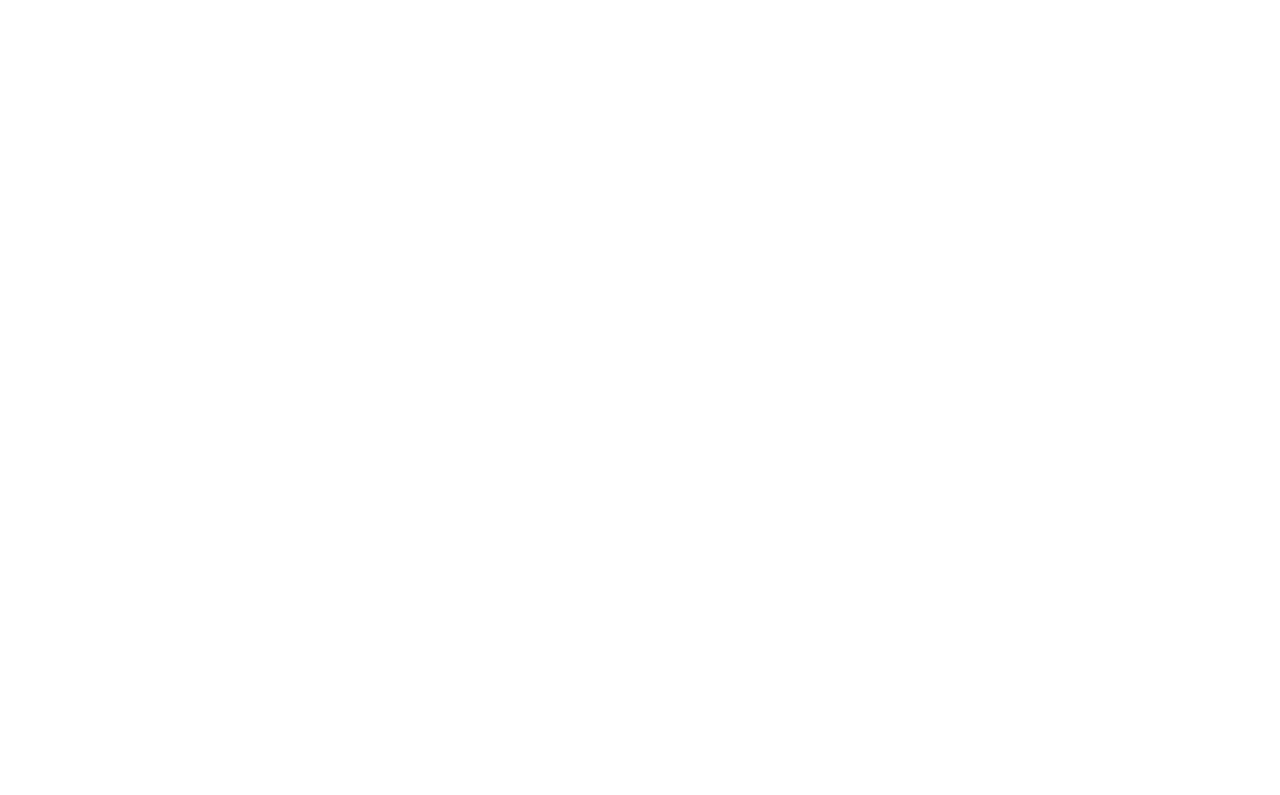
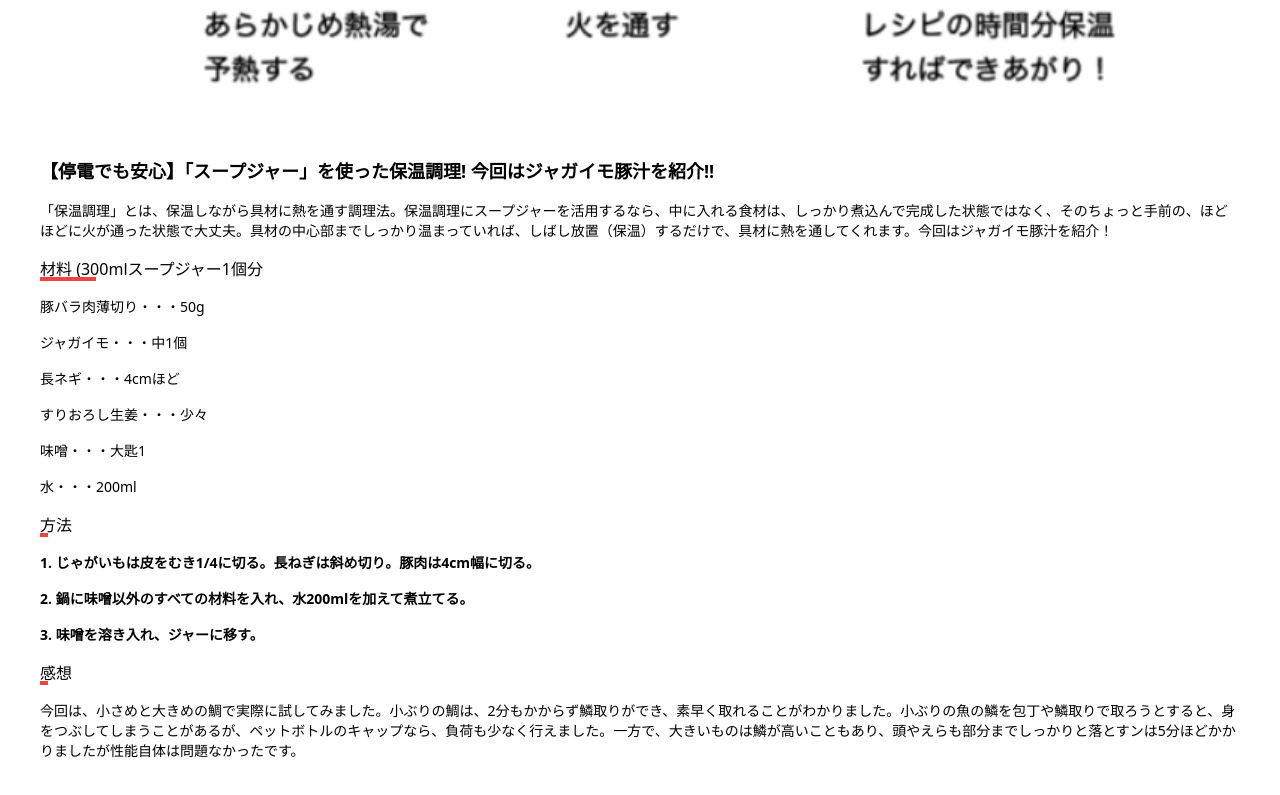
Before and after one commit to batosg/RakutenHackathon, a Next.js app: page /tips/id in a window 1280 px wide. Before the commit this address had no page. Shown: the part 523-1318 px from the top of the page. Before the commit the page ends 800 px from the top, so only its background shows below. Built offline with nearby package versions, Linux system fonts and the light colour scheme.

Commit message:
feat: make id folder

```diff
--- /dev/null
+++ b/app/tips/id/page.tsx
@@ -0,0 +1,101 @@
+import { GassConlo } from "@/public";
+import { Petbottle } from "@/public"
+import { Bottle } from "@/public"
+import Image from "next/image";
+
+
+const image1 = <Image className="w-[90vw] mx-auto" src={GassConlo} alt="ガスコンロ" />;
+const image2 = <Image className="w-[90vw] mx-auto" src={Petbottle} alt="ペットボトル" />;
+const image3 = <Image className="w-[90vw] mx-auto" src={Bottle} alt="水筒" />;
+const title = (text: string) => <h1 className="text-lg font-bold mb-4 ">{text}</h1>;
+const baseText = (text: string) => <div className="mb-4 text-left text-sm">{text}</div>;
+const heading = (text: string) => <h1 className="text-1xl mb-4 relative inline-block text-base">{text}<span className="absolute left-0 bottom-0 w-1/4 h-1 bg-red-500"></span></h1>;
+const middleHeading = (text: string) => <div className="mb-4s text-left text-sm font-bold">{text}</div>;
+
+{/*ガスが止まった時の対策記事*/ }
+const context = <div className="m-10 mx-left">
+    {title("【ガスが止まった時に】火を使わない調理法／節ガス・節水になるポリ袋調理法")}
+    {baseText("地震や大型台風などの災害によって「ガス」が使えなくなったときにできる調理の工夫と、節ガス・節水になる「ポリ袋調理」について解説します。")}
+
+    {heading("ガスが使えないときにできる調理の工夫")}
+    {middleHeading("カセットコンロを使う")}
+    {baseText("ガスが使えないときの代わりの熱源として、あると役立つのがカセットコンロです。ただし、ガスボンベの燃焼時間には限りがあるので、 加熱するものに優先順位をつけて、効率的に使うよう心がけましょう。コンロを2台並べたり、ストーブのそばで使用したりするのは危険なので避けてください。「カセットコンロの正しい使い方」も確認してください。")}
+    {middleHeading("乾物や缶詰にアレンジを加える")}
+    {baseText("レトルト食品や缶詰はそのまま食べられるのがいいところですが、毎食、加工品ばかりだと飽きがちです。そんなときはひと手間加えて、味つけをアレンジしてみましょう。ガスや電気を使わなくても、乾物を調味料とあえたり、食材を缶詰にのせたりするだけで、立派なおかずになります。手づくりの料理があると、減退しがちな食欲も回復します。")}
+    {middleHeading("電気が使える場合の熱源")}
+    {baseText("災害時に必ずしもすべてのライフラインが止まるわけではありません。電気が使える環境であれば、ガスの代わりに 電子レンジや炊飯器、ホットプレートなどを活用し、普段と変わらない食事を楽しめます。")}
+
+    {heading("制限のある環境下で役立つ「ポリ袋調理」")}
+    {baseText("ポリ袋調理は、災害時の制限ある環境下で役立つ調理法です。基本は食材を入れて、湯せんにかけるだけですが、 いくつかポイントがあります。")}
+    {middleHeading("1. ポリ袋に食材と調味料を入れる")}
+    {baseText("深めの器などにポリ袋をかぶせてから食材を入れます。こぼれる心配がなく、特に水などの液体を加えるときは安心です。もちろんポリ袋にそのまま食材を入れても問題ありません。")}
+    {middleHeading("2. 手でもんで混ぜる")}
+    {baseText("あえたり、味をなじませたり、こねたりといった作業をポリ袋をもんで行います。ボウルや泡立て器などの調理器具がなくても大丈夫です。")}
+    {middleHeading("3. 空気を抜いて上の方で口を結ぶ")}
+    {baseText("加熱すると空気が膨張し、破裂する可能性があるので、空気が入らないようねじり上げ、 袋の上部でかたく結びます（結んだあとは、 ねじれが戻ってもOK）。")}
+    {middleHeading("4. 鍋に水をはり、耐熱皿を敷く")}
+    {baseText("ポリ袋が鍋底に直接当たると、熱で破れる可能性があるので、水を入れて耐熱皿を敷いておきます。")}
+    {middleHeading("5. 鍋にポリ袋を入れて加熱する")}
+    {baseText("食材の入ったポリ袋を、水の状態から入れます。鍋に湯を沸かしてから入れてもいいですが、水からの方がエネルギーを効率的に使うことができます。加熱中はなるべくフタをして、蒸発を防いでください。")}
+    {middleHeading("6. トングなどで取り出して、器に盛る")}
+    {baseText("火がとおったら、トングや菜箸で袋をすくい上げます。結び目の下をハサミで切り、器に移し替えるか、もしくはそのままポリ袋を器にかぶせて食卓に出しましょう。")}
+</div>;
+
+{/*包丁がなくて鱗取りが大変な時の対策記事*/ }
+const context2 = <div className="m-10 mx-left">
+    {title("【便利すぎ】差かなのウロコ取りには「ペットボトルのキャップ」を使うべし！ 軽くて安全、魚も傷つかない!")}
+    {baseText("鱗取りは包丁の背で取り除くのが最も主流ですが、手間がかかり、うろこが飛び散るなど面倒な作業です。そこで、災害時であっても簡単に鱗取りを行える方法を紹介します。")}
+
+    {heading("用意するもの")}
+    {middleHeading("魚")}
+    {baseText("小魚から中型の魚まで、特にサイズは気にする必要はありません。")}
+    {middleHeading("ペットボトルのキャップ")}
+    {baseText("ご自身が持っているものであればなんでも問題はありません")}
+
+    {heading("方法")}
+    {middleHeading("1. まな板の上に牛乳パックを開いたもの、あるいはクッキングシートなどを敷き、魚を置く。")}
+    {baseText("")}
+    {middleHeading("2. ペットボトルのキャップの裏面を魚に当てて、左右に動かす。")}
+    {baseText("")}
+    {middleHeading("3. 取れたら裏表をひっくり返して、2.の作業を繰り返す")}
+    {baseText("")}
+    {heading("感想")}
+    {baseText("今回は、小さめと大きめの鯛で実際に試してみました。小ぶりの鯛は、2分もかからず鱗取りができ、素早く取れることがわかりました。小ぶりの魚の鱗を包丁や鱗取りで取ろうとすると、身をつぶしてしまうことがあるが、ペットボトルのキャップなら、負荷も少なく行えました。一方で、大きいものは鱗が高いこともあり、頭やえらも部分までしっかりと落とすンは5分ほどかかりましたが性能自体は問題なかったです。")}
+
+</div>;
+{/*停電時でも簡単！「スープジャーを使った保温調理*/ }
+
+const context3 = <div className="m-10 mx-left">
+    {title("【停電でも安心】「スープジャー」を使った保温調理! 今回はジャガイモ豚汁を紹介!!")}
+    {baseText("「保温調理」とは、保温しながら具材に熱を通す調理法。保温調理にスープジャーを活用するなら、中に入れる食材は、しっかり煮込んで完成した状態ではなく、そのちょっと手前の、ほどほどに火が通った状態で大丈夫。具材の中心部までしっかり温まっていれば、しばし放置（保温）するだけで、具材に熱を通してくれます。今回はジャガイモ豚汁を紹介！")}
+
+    {heading("材料 (300mlスープジャー1個分")}
+    {middleHeading("")}
+    {baseText("豚バラ肉薄切り・・・50g")}
+    {baseText("ジャガイモ・・・中1個")}
+    {baseText("長ネギ・・・4cmほど")}
+    {baseText("すりおろし生姜・・・少々")}
+    {baseText("味噌・・・大匙1")}
+    {baseText("水・・・200ml")}
+
+    {heading("方法")}
+    {middleHeading("1. じゃがいもは皮をむき1/4に切る。長ねぎは斜め切り。豚肉は4cm幅に切る。")}
+    {baseText("")}
+    {middleHeading("2. 鍋に味噌以外のすべての材料を入れ、水200mlを加えて煮立てる。")}
+    {baseText("")}
+    {middleHeading("3. 味噌を溶き入れ、ジャーに移す。")}
+    {baseText("")}
+    {heading("感想")}
+    {baseText("今回は、小さめと大きめの鯛で実際に試してみました。小ぶりの鯛は、2分もかからず鱗取りができ、素早く取れることがわかりました。小ぶりの魚の鱗を包丁や鱗取りで取ろうとすると、身をつぶしてしまうことがあるが、ペットボトルのキャップなら、負荷も少なく行えました。一方で、大きいものは鱗が高いこともあり、頭やえらも部分までしっかりと落とすンは5分ほどかかりましたが性能自体は問題なかったです。")}
+
+</div>; const Tips = () => {
+    return (
+        <div>
+            {image3}
+            {context3}
+        </div>
+    );
+};
+
+
+export default Tips;
```
